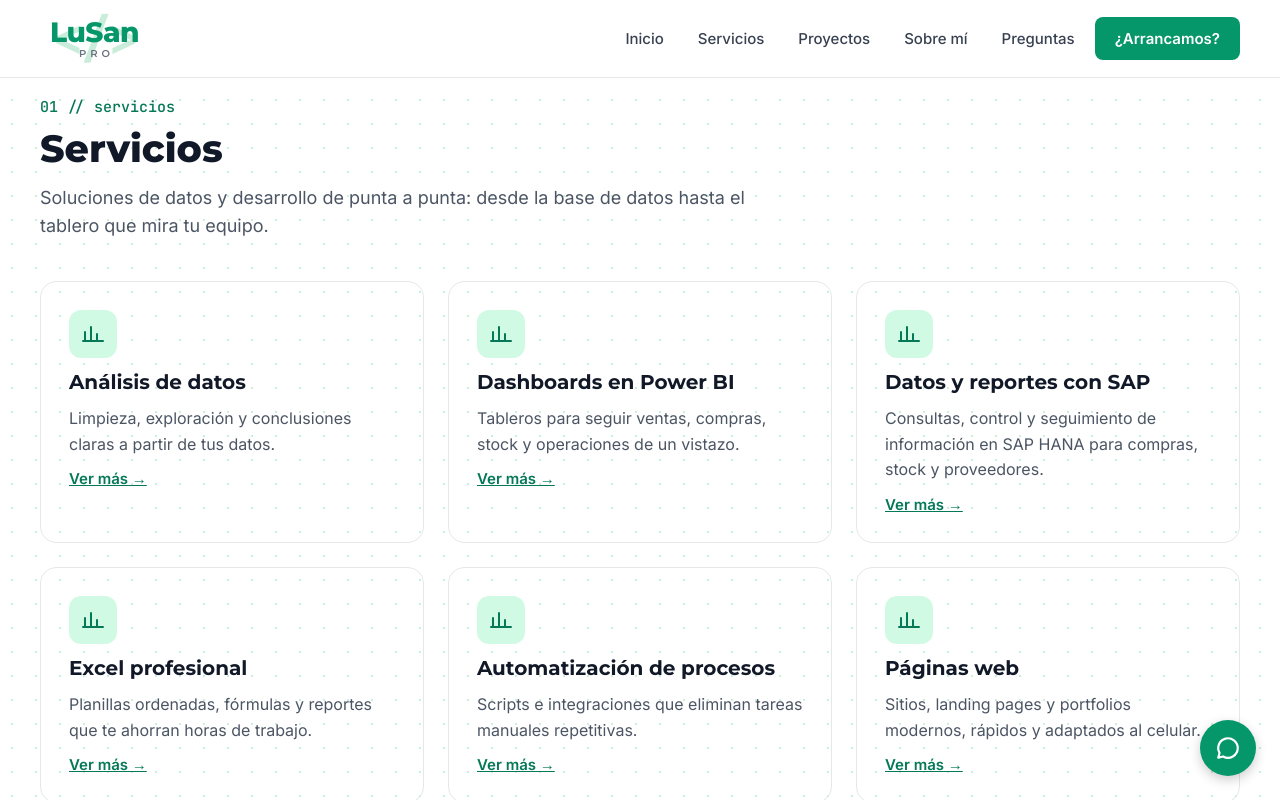
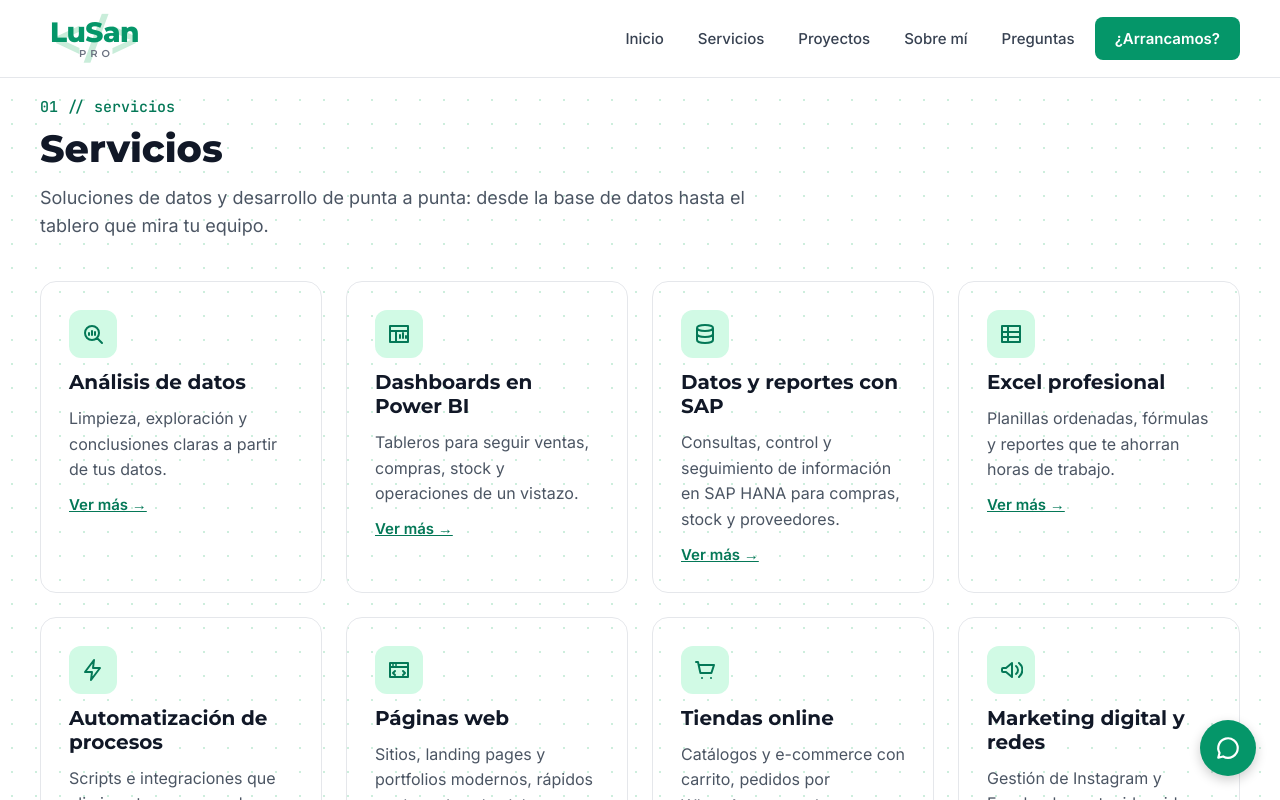
Before and after one commit to hernanarana/hernanarana.github.io, a plain HTML site: page index.html in a window 1280 px wide. Both pictures are taken after a click on the link "Servicios". Shown: the part 824-1624 px from the top of the page. Drawn offline with Linux system fonts and the light colour scheme.

Commit message:
Íconos por servicio y grilla de 4 columnas
Co-Authored-By: Claude Opus 5.5 <noreply@anthropic.com>
Claude-Session: https://claude.ai/code/session_011ap16pK2TGjALhM9JLdG3v

```diff
--- a/index.html
+++ b/index.html
@@ -146,11 +146,11 @@ input:focus{outline:2px solid #059669;outline-offset:1px}
 <p style="margin: 0 0 8px; font-family: 'JetBrains Mono', monospace; font-size: 15px; font-weight: 500; color: #047857">01 // servicios</p>
 <h2 style="font-family: Montserrat, sans-serif; font-weight: 800; font-size: 38px; margin: 0 0 12px; color: #111827">Servicios</h2>
 <p style="margin: 0 0 40px; font-size: 18px; color: #4b5563; max-width: 720px; line-height: 1.6">Soluciones de datos y desarrollo de punta a punta: desde la base de datos hasta el tablero que mira tu equipo.</p>
-<div style="display: grid; grid-template-columns: repeat(auto-fill, minmax(300px, 1fr)); gap: 24px">
+<div style="display: grid; grid-template-columns: repeat(auto-fill, minmax(240px, 1fr)); gap: 24px">
 <template data-for="services" data-as="s">
 <div class="ls-card" style="border: 1px solid #e5e7eb; border-radius: 16px; padding: 28px; display: flex; flex-direction: column; gap: 12px">
 <div style="width: 48px; height: 48px; border-radius: 12px; background: #d1fae5; display: flex; align-items: center; justify-content: center">
-<svg aria-hidden="true" width="24" height="24" viewBox="0 0 24 24" fill="none" stroke="#047857" stroke-width="2" stroke-linecap="round" stroke-linejoin="round"><path d="M4 19V10M10 19V5M16 19v-7M22 19H2"></path></svg>
+<svg aria-hidden="true" width="24" height="24" viewBox="0 0 24 24" fill="none" stroke="#047857" stroke-width="2" stroke-linecap="round" stroke-linejoin="round"><path d="{{s.icon}}"></path></svg>
 </div>
 <h3 style="font-family: Montserrat, sans-serif; font-weight: 700; font-size: 20px; margin: 0; color: #111827">{{s.t}}</h3>
 <p style="margin: 0; font-size: 16px; line-height: 1.6; color: #4b5563">{{s.d}}</p>
@@ -332,14 +332,14 @@ function data(){ return (function(){
       emptyMsg: (cat === 'Data Science' && !q) ? 'Estoy cursando Data Science en Coderhouse: muy pronto vas a ver acá más proyectos de datos.' : 'No hay proyectos con esa búsqueda. Probá con otra palabra.',
       onSearch: (e) => setState({ q: e.target.value }),
       services: [
-        { t: 'Análisis de datos', d: 'Limpieza, exploración y conclusiones claras a partir de tus datos.' },
-        { t: 'Dashboards en Power BI', d: 'Tableros para seguir ventas, compras, stock y operaciones de un vistazo.' },
-        { t: 'Datos y reportes con SAP', d: 'Consultas, control y seguimiento de información en SAP HANA para compras, stock y proveedores.' },
-        { t: 'Excel profesional', d: 'Planillas ordenadas, fórmulas y reportes que te ahorran horas de trabajo.' },
-        { t: 'Automatización de procesos', d: 'Scripts e integraciones que eliminan tareas manuales repetitivas.' },
-        { t: 'Páginas web', d: 'Sitios, landing pages y portfolios modernos, rápidos y adaptados al celular.' },
-        { t: 'Tiendas online', d: 'Catálogos y e-commerce con carrito, pedidos por WhatsApp y panel para cargar productos.' },
-        { t: 'Marketing digital y redes', d: 'Gestión de Instagram y Facebook: contenido, videos y campañas para atraer clientes.' }
+        { t: 'Análisis de datos', icon: 'M11 4a7 7 0 1 0 0 14a7 7 0 1 0 0-14zM21 21l-5-5M8 13v-2M11 13V9M14 13v-3', d: 'Limpieza, exploración y conclusiones claras a partir de tus datos.' },
+        { t: 'Dashboards en Power BI', icon: 'M3 4h18v16H3zM3 9h18M9 9v11M13 16v-3M16 16v-5M19 16v-2', d: 'Tableros para seguir ventas, compras, stock y operaciones de un vistazo.' },
+        { t: 'Datos y reportes con SAP', icon: 'M4 6c0-1.7 3.6-3 8-3s8 1.3 8 3-3.6 3-8 3-8-1.3-8-3zM4 6v12c0 1.7 3.6 3 8 3s8-1.3 8-3V6M4 12c0 1.7 3.6 3 8 3s8-1.3 8-3', d: 'Consultas, control y seguimiento de información en SAP HANA para compras, stock y proveedores.' },
+        { t: 'Excel profesional', icon: 'M3 4h18v16H3zM3 10h18M3 15h18M9 4v16', d: 'Planillas ordenadas, fórmulas y reportes que te ahorran horas de trabajo.' },
+        { t: 'Automatización de procesos', icon: 'M13 2L4 14h7l-1 8 9-12h-7z', d: 'Scripts e integraciones que eliminan tareas manuales repetitivas.' },
+        { t: 'Páginas web', icon: 'M3 5h18v14H3zM3 9h18M6 7h.01M9 7h.01M8 13l-2 2 2 2M16 13l2 2-2 2', d: 'Sitios, landing pages y portfolios modernos, rápidos y adaptados al celular.' },
+        { t: 'Tiendas online', icon: 'M3 4h2l2.4 11h11L21 7H6.2M9 20h.01M18 20h.01', d: 'Catálogos y e-commerce con carrito, pedidos por WhatsApp y panel para cargar productos.' },
+        { t: 'Marketing digital y redes', icon: 'M3 11v2a1 1 0 0 0 1 1h3l6 5V5L7 10H4a1 1 0 0 0-1 1zM17 8a5 5 0 0 1 0 8M20 5a9 9 0 0 1 0 14', d: 'Gestión de Instagram y Facebook: contenido, videos y campañas para atraer clientes.' }
       ],
       techLoop: (() => {
         const t = [
```
